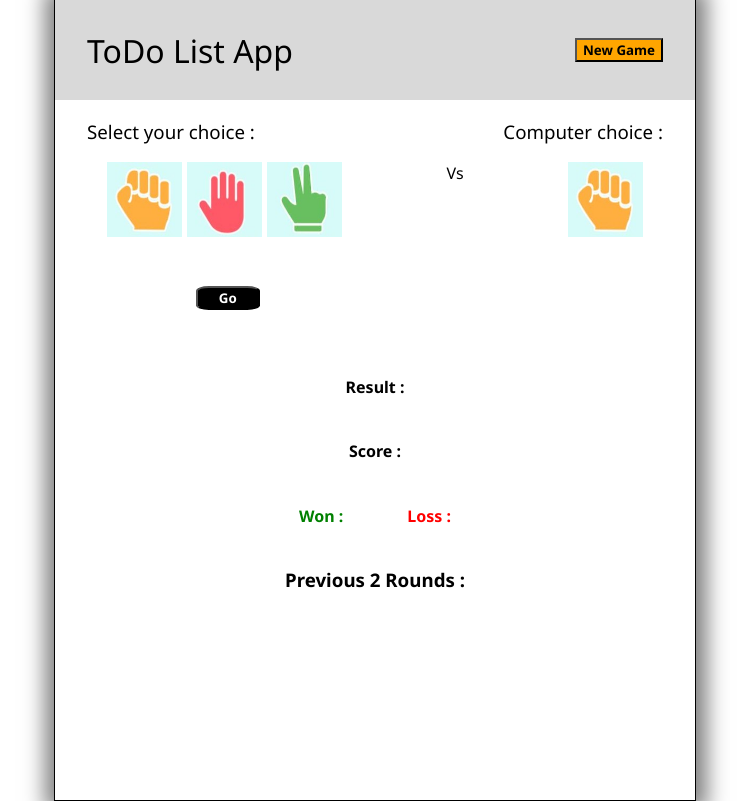
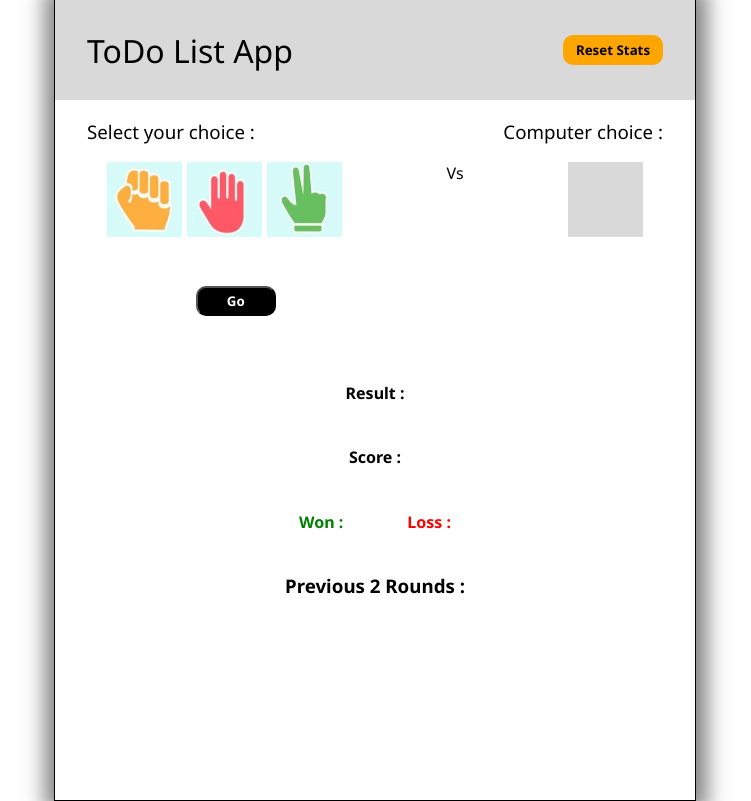
Before and after one commit to LeelaMadhavaRao/Tools, a plain HTML site: page Rock, Paper , Scissor Game/index.html in a window 1280 px wide. Shown: the whole page, without its empty margins (265-1016 px from the left). Drawn offline with Linux system fonts and the light colour scheme.

Commit message:
Structure to RPS Game Js

```diff
--- a/Rock, Paper , Scissor Game/index.css
+++ b/Rock, Paper , Scissor Game/index.css
@@ -30,6 +30,14 @@ body{
     justify-content: space-between;
     font-weight: 400;
 }
+.header button{
+    width: 100px;
+    height: 30px;
+    text-align: center;
+    border: none;
+    outline: none;
+    border-radius: 10px;
+}
 .choices{
     display: flex;
     justify-content:space-around;
@@ -43,3 +51,8 @@ body{
     display: flex;
     justify-content: space-between;
 }
+.third{
+    width: 75px;
+    height: 75px;
+    background-color: #D9D9D9;
+}
--- a/Rock, Paper , Scissor Game/index.html
+++ b/Rock, Paper , Scissor Game/index.html
@@ -10,7 +10,7 @@
     <div class="Main">
         <div class="header">
             <h1 style="margin-left: 5%;">ToDo List App</h1>
-            <button class="cu-p" onclick="New()" style="background-color: orange; font-weight: bolder;margin-right: 5%; cursor: pointer;">New Game</button>
+            <button class="cu-p" onclick="ResetStats()" style="background-color: orange; font-weight: bolder;margin-right: 5%; cursor: pointer;">Reset Stats</button>
         </div>
         <div class="headings">
             <h3 style="margin-left: 5%;">Select your choice :</h3>
@@ -29,9 +29,9 @@
 
             </div>
             <div class="second">Vs</div>
-            <div class="third"><img src="./../Img/rock.jpg" width="75px" height="75px" style="background-color: black;"></div>
+            <div class="third"></div>
         </div><br><br>
-        <button style="width: 10%; margin-left: 22%; background-color: black;color: white; font-weight: bolder; border-radius: 20%;">Go</button><br><br>
+        <button class="cu-p" style="width: 80px;height: 30px; margin-left: 22%; background-color: black;color: white; font-weight: bolder; border-radius: 10px;">Go</button><br><br>
         <div class="result" style="display: flex;justify-content: center;">
             <h4 style="font-weight: bolder;">Result :</h4>
             <p id="result"></p>
```
Also changed, not shown: Rock, Paper , Scissor Game/index.js (added, +33 -0 lines).
